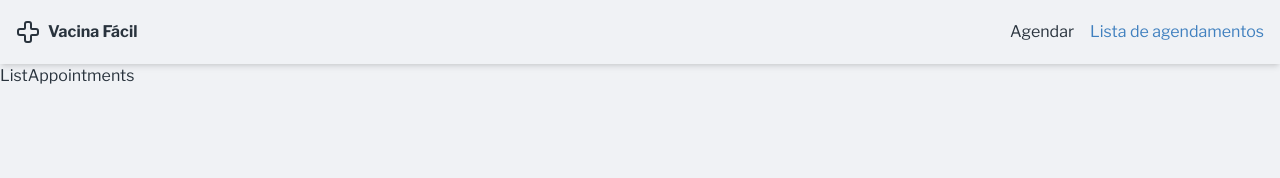
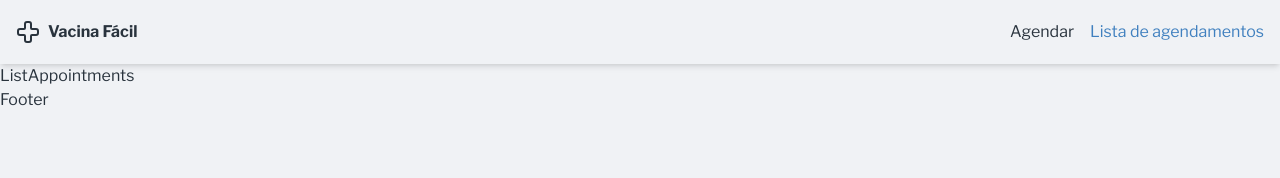
Before and after one commit to diegopluna/pitang-internship-challenge-frontend, a React (Vite) app: page /list-appointments in a window 1280 px wide. Shown: the top 178 px of the page. Built offline with nearby package versions, Linux system fonts and the light colour scheme.

Commit message:
feat: init footer component and add to layout

```diff
--- /dev/null
+++ b/src/components/Footer/Footer.tsx
@@ -0,0 +1,5 @@
+const Footer = () => {
+  return <footer>Footer</footer>
+}
+
+export default Footer
--- /dev/null
+++ b/src/components/Footer/index.tsx
@@ -0,0 +1 @@
+export { default } from './Footer'
--- a/src/layouts/BaseLayout.tsx
+++ b/src/layouts/BaseLayout.tsx
@@ -1,3 +1,4 @@
+import Footer from '@/components/Footer'
 import Navbar from '@/components/Navbar'
 import { Outlet } from 'react-router-dom'
 
@@ -5,6 +6,7 @@
   <div className="flex flex-col min-h-screen">
     <Navbar />
     <Outlet />
+    <Footer />
   </div>
 )
 
```
